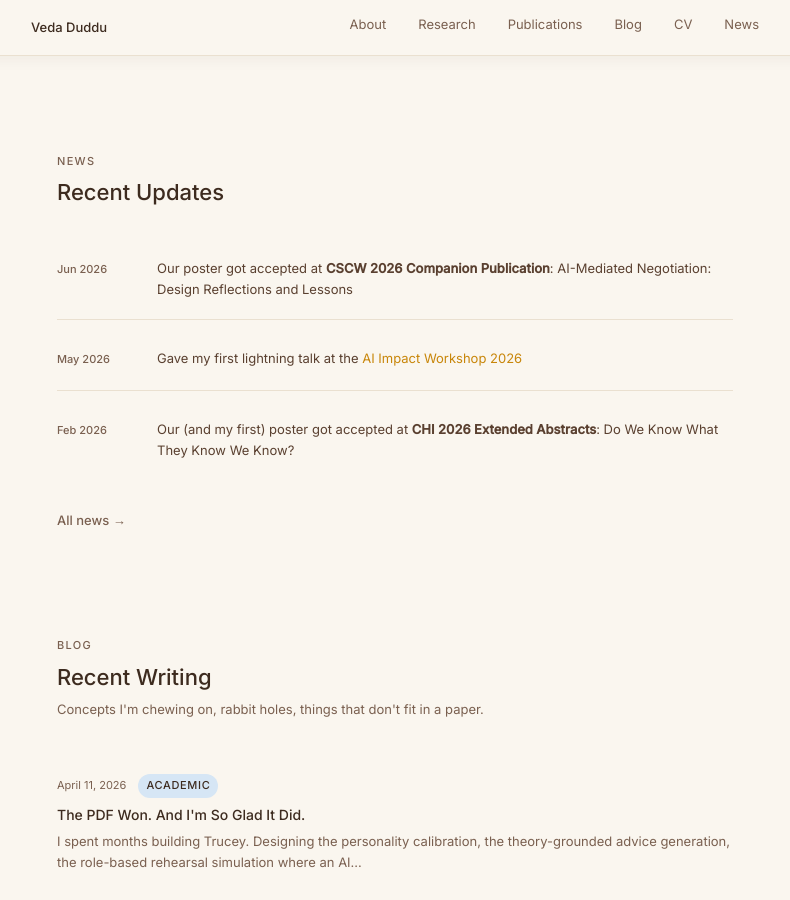
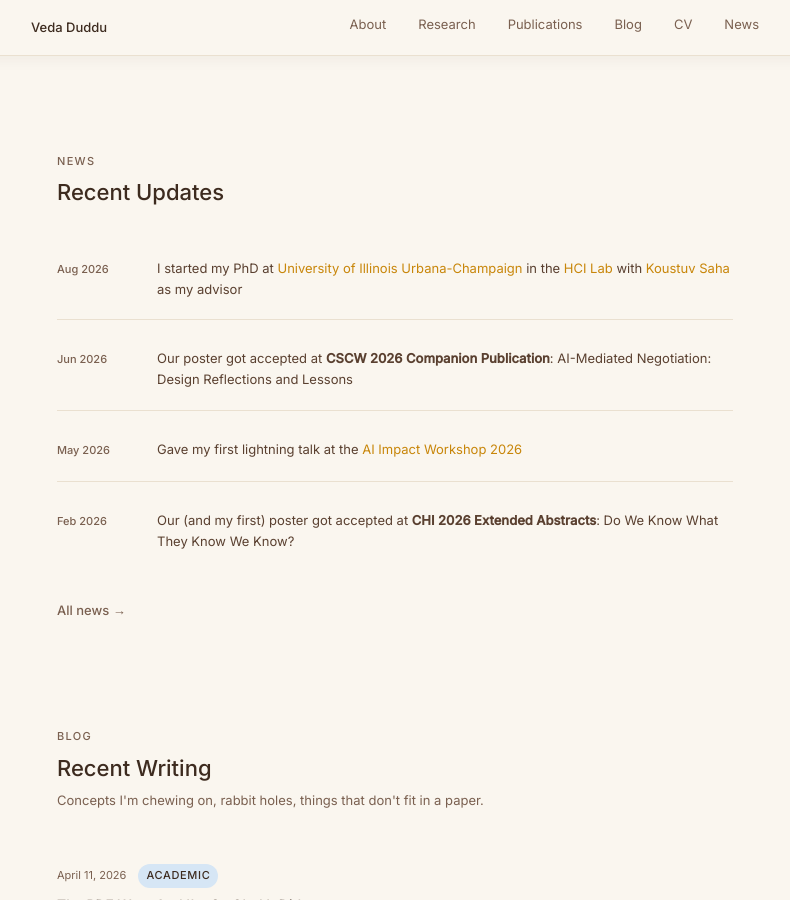
Before and after one commit to vedaduddu/vedaduddu.github.io, a Jekyll site: the page built from index.html, in a window 1280 px wide and 900 px high, scrolled down 2484 px. Shown: the whole window, without its empty margins (245-1035 px from the left). Built offline with Jekyll 4.4.1, drawn with Linux system fonts in a browser that asks for light colours; a style sheet for code colours, icons or effects is not loaded.

Commit message:
add PhD start news item at UIUC
Co-Authored-By: Claude Sonnet 4.6 <noreply@anthropic.com>

```diff
--- a/_data/news.yml
+++ b/_data/news.yml
@@ -1,3 +1,5 @@
+- date: "Aug 2026"
+  text: "I started my PhD at <a href='https://www.illinois.edu/' target='_blank' rel='noopener'>University of Illinois Urbana-Champaign</a> in the <a href='https://hci.illinois.edu/' target='_blank' rel='noopener'>HCI Lab</a> with <a href='https://koustuvsaha.com/' target='_blank' rel='noopener'>Koustuv Saha</a> as my advisor"
 - date: "Jun 2026"
   text: "Our poster got accepted at <strong>CSCW 2026 Companion Publication</strong>: AI-Mediated Negotiation: Design Reflections and Lessons"
 - date: "May 2026"
```
